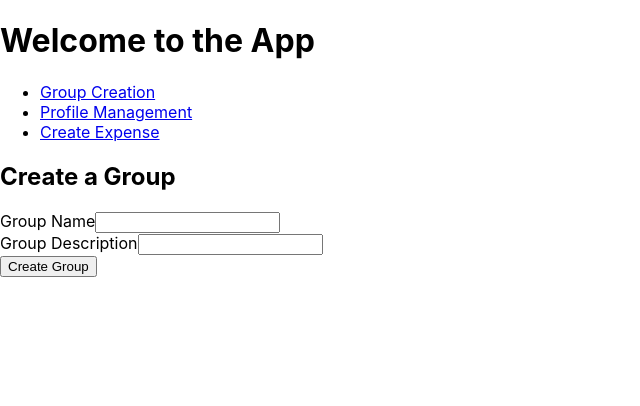
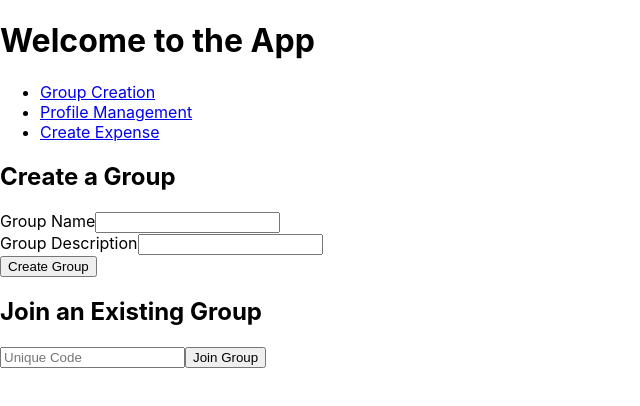
Before and after one commit to JuscaMolaiwa/SplitItApp, a React (Create React App) app in the folder expense-splitting-app/frontend/: page /app/group in a window 1280 px wide. Shown: the top 406 px of the page, without its empty margins (0-640 px from the left). Built offline with nearby package versions, Linux system fonts and the light colour scheme.

Commit message:
join groups

```diff
--- a/expense-splitting-app/frontend/src/components/GroupCreation.js
+++ b/expense-splitting-app/frontend/src/components/GroupCreation.js
@@ -1,4 +1,5 @@
 import React, { useState } from 'react';
+import JoinGroupForm from './JoinGroupForm';
 
 // Group Creation
 const GroupCreation = () => {
@@ -95,6 +96,12 @@ const GroupCreation = () => {
             >
                 {loading ? 'Creating...' : 'Create Group'}
             </button>
+            {/* Join Group Section */}
+            <div className="mt-8">
+                <h2 className="text-2xl font-bold">Join an Existing Group</h2>
+                <JoinGroupForm />
+            </div>
+
         </div>
     );
 };
--- /dev/null
+++ b/expense-splitting-app/frontend/src/components/JoinGroupForm.js
@@ -0,0 +1,66 @@
+import React, { useState } from 'react';
+
+const JoinGroupForm = () => {
+    const [uniqueCode, setUniqueCode] = useState('');
+    const [message, setMessage] = useState('');
+    const [errorMessage, setErrorMessage] = useState('');
+    const [error, setError] = useState(null);
+    const [loading, setLoading] = useState(false);
+
+    const handleJoinGroup = async (event) => {
+        event.preventDefault();
+        setErrorMessage(''); // Reset error message before making request
+
+        const token = localStorage.getItem('auth_token');
+        if (!token) {
+            setErrorMessage('Authentication token is missing!');
+            return;
+        }
+
+        try {
+            setLoading(true); // Indicate loading state
+            setError(null);
+
+            const response = await fetch('http://127.0.0.1:5000/api/groups/join', {
+                method: 'POST',
+                headers: {
+                    'Content-Type': 'application/json',
+                    'Authorization': `Bearer ${token}`,
+                },
+                body: JSON.stringify({ unique_code: uniqueCode }),
+            });
+
+            const result = await response.json();
+            if (response.ok) {
+                setMessage(result.message);
+                setUniqueCode(''); // Clear the input field
+            } else {
+                setErrorMessage(result.error || 'Failed to join the group.');
+            }
+        } catch (error) {
+            console.error('Error joining group:', error);
+            setErrorMessage('An error occurred while joining the group.');
+        } finally {
+            setLoading(false); // Reset loading state
+        }
+    };
+
+    return (
+        <form onSubmit={handleJoinGroup}>
+            <input
+                type="text"
+                value={uniqueCode}
+                onChange={(e) => setUniqueCode(e.target.value)}
+                placeholder="Unique Code"
+                required
+            />
+            <button type="submit" disabled={loading}>
+                {loading ? 'Joining...' : 'Join Group'}
+            </button>
+            {message && <div>{message}</div>}
+            {errorMessage && <div>{errorMessage}</div>}
+        </form>
+    );
+};
+
+export default JoinGroupForm;
--- a/expense-splitting-app/frontend/src/components/UserSystemApp.js
+++ b/expense-splitting-app/frontend/src/components/UserSystemApp.js
@@ -2,7 +2,8 @@ import React, { useState } from 'react';
 import { Link, Routes, Route } from 'react-router-dom';
 import GroupCreation from './GroupCreation';
 import ProfileManagement from './ProfileManagement';
-import CreateExpense from './CreateExpenses'; // Import the new component
+import CreateExpense from './CreateExpenses';
+
 
 const UserSystemApp = () => {
   const [activeGroupId, setActiveGroupId] = useState(null); // State for the active group
```
